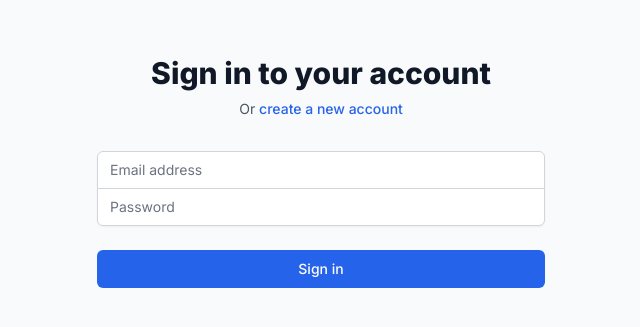
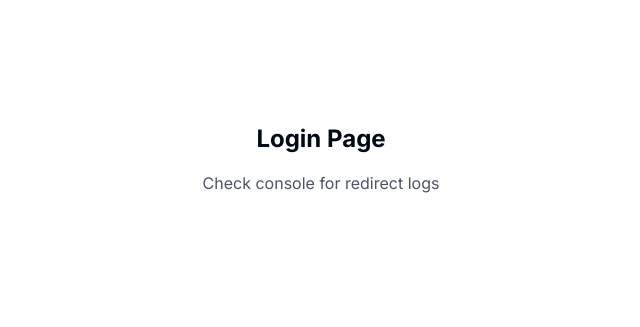
Before and after one commit to sbyiadom/Stratavax-Learning-Management-System, a Next.js app: page /login in a window 1280 px wide. Shown: the part 241-568 px from the top of the page, without its empty margins (319-959 px from the left). Built offline with nearby package versions, Linux system fonts and the light colour scheme.

Commit message:
Update page.tsx

```diff
--- a/app/login/page.tsx
+++ b/app/login/page.tsx
@@ -1,98 +1,24 @@
 'use client'
 
-import { useState, useEffect } from 'react'
+import { useEffect } from 'react'
 import { useRouter } from 'next/navigation'
-import Link from 'next/link'
 import { useSupabase } from '@/app/providers'
 
 export default function LoginPage() {
-  const { supabase, user } = useSupabase()
+  const { user } = useSupabase()
   const router = useRouter()
 
-  const [email, setEmail] = useState('')
-  const [password, setPassword] = useState('')
-  const [loading, setLoading] = useState(false)
-  const [error, setError] = useState<string | null>(null)
-
-  // Redirect if already logged in
   useEffect(() => {
     if (user) {
       router.push('/dashboard')
     }
   }, [user, router])
 
-  const handleEmailSignIn = async (e: React.FormEvent) => {
-    e.preventDefault()
-    setLoading(true)
-    setError(null)
-
-    const { error } = await supabase.auth.signInWithPassword({
-      email,
-      password,
-    })
-
-    if (error) {
-      setError(error.message)
-      setLoading(false)
-    }
-    // No need to redirect here - the useEffect will handle it
-  }
-
   return (
-    <div className="min-h-screen flex items-center justify-center bg-gray-50 py-12 px-4 sm:px-6 lg:px-8">
-      <div className="max-w-md w-full space-y-8">
-        <div>
-          <h2 className="mt-6 text-center text-3xl font-extrabold text-gray-900">
-            Sign in to your account
-          </h2>
-          <p className="mt-2 text-center text-sm text-gray-600">
-            Or{' '}
-            <Link href="/register" className="font-medium text-blue-600 hover:text-blue-500">
-              create a new account
-            </Link>
-          </p>
-        </div>
-
-        {error && (
-          <div className="rounded-md bg-red-50 p-4">
-            <div className="text-sm text-red-700">{error}</div>
-          </div>
-        )}
-
-        <form className="mt-8 space-y-6" onSubmit={handleEmailSignIn}>
-          <div className="rounded-md shadow-sm -space-y-px">
-            <div>
-              <input
-                type="email"
-                required
-                value={email}
-                onChange={(e) => setEmail(e.target.value)}
-                className="appearance-none rounded-none relative block w-full px-3 py-2 border border-gray-300 placeholder-gray-500 text-gray-900 rounded-t-md focus:outline-none focus:ring-blue-500 focus:border-blue-500 focus:z-10 sm:text-sm"
-                placeholder="Email address"
-              />
-            </div>
-            <div>
-              <input
-                type="password"
-                required
-                value={password}
-                onChange={(e) => setPassword(e.target.value)}
-                className="appearance-none rounded-none relative block w-full px-3 py-2 border border-gray-300 placeholder-gray-500 text-gray-900 rounded-b-md focus:outline-none focus:ring-blue-500 focus:border-blue-500 focus:z-10 sm:text-sm"
-                placeholder="Password"
-              />
-            </div>
-          </div>
-
-          <div>
-            <button
-              type="submit"
-              disabled={loading}
-              className="group relative w-full flex justify-center py-2 px-4 border border-transparent text-sm font-medium rounded-md text-white bg-blue-600 hover:bg-blue-700 focus:outline-none focus:ring-2 focus:ring-offset-2 focus:ring-blue-500 disabled:bg-blue-300"
-            >
-              {loading ? 'Signing in...' : 'Sign in'}
-            </button>
-          </div>
-        </form>
+    <div className="min-h-screen flex items-center justify-center">
+      <div className="text-center">
+        <h1 className="text-2xl font-bold mb-4">Login Page</h1>
+        <p className="text-gray-600">Check console for redirect logs</p>
       </div>
     </div>
   )
```
